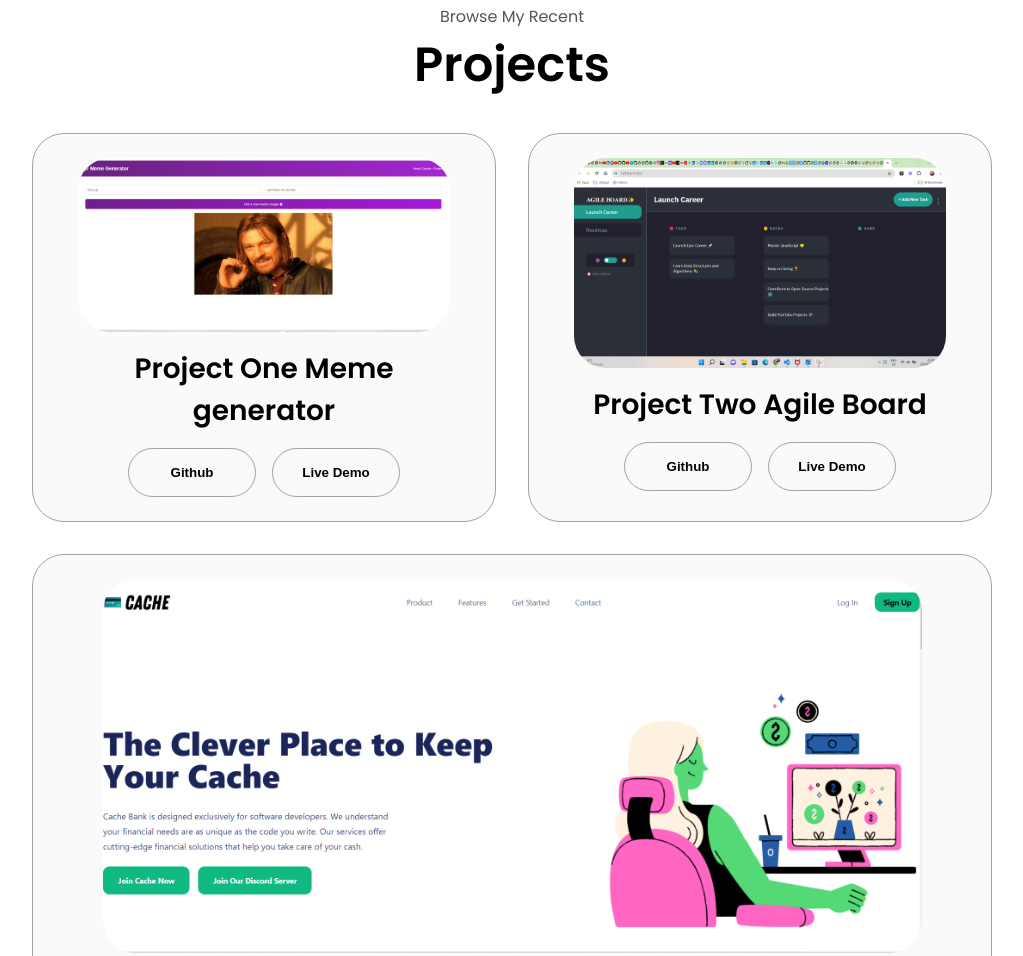
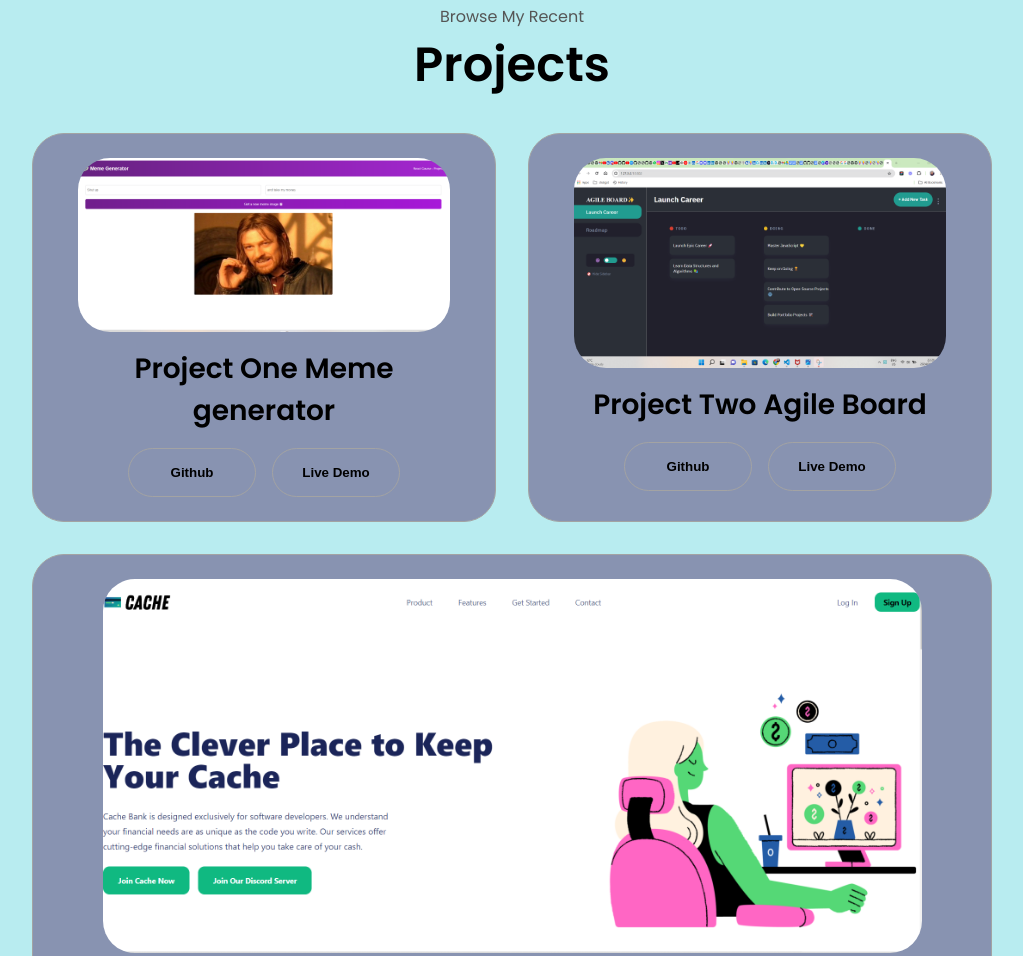
Before and after one commit to tsaimogono/TSA.MOG.500.BCL.B1.TSAI.MOGONO.CDV05, a plain HTML site: page index.html in a window 1280 px wide. Shown: the part 2460-3416 px from the top of the page, without its empty margins (128-1151 px from the left). Drawn offline with Linux system fonts and the light colour scheme.

Commit message:
ADDED COLOUR ON MY css FILE

```diff
--- a/style.css
+++ b/style.css
@@ -9,6 +9,7 @@
 
 body {
   font-family: "Poppins", sans-serif;
+  background-color: rgb(184, 236, 240);
 }
 
 html {
@@ -296,7 +297,7 @@ section {
 .details-container {
   padding: 1.5rem;
   flex: 1;
-  background: white;
+  background: rgb(208, 215, 241);
   border-radius: 2rem;
   border: rgb(53, 53, 53) 0.1rem solid;
   border-color: rgb(163, 163, 163);
@@ -361,7 +362,7 @@ article .icon {
 
 .color-container {
   border-color: rgb(163, 163, 163);
-  background: rgb(250, 250, 250);
+  background: rgb(136, 147, 177);
 }
 
 .project-img {
```
